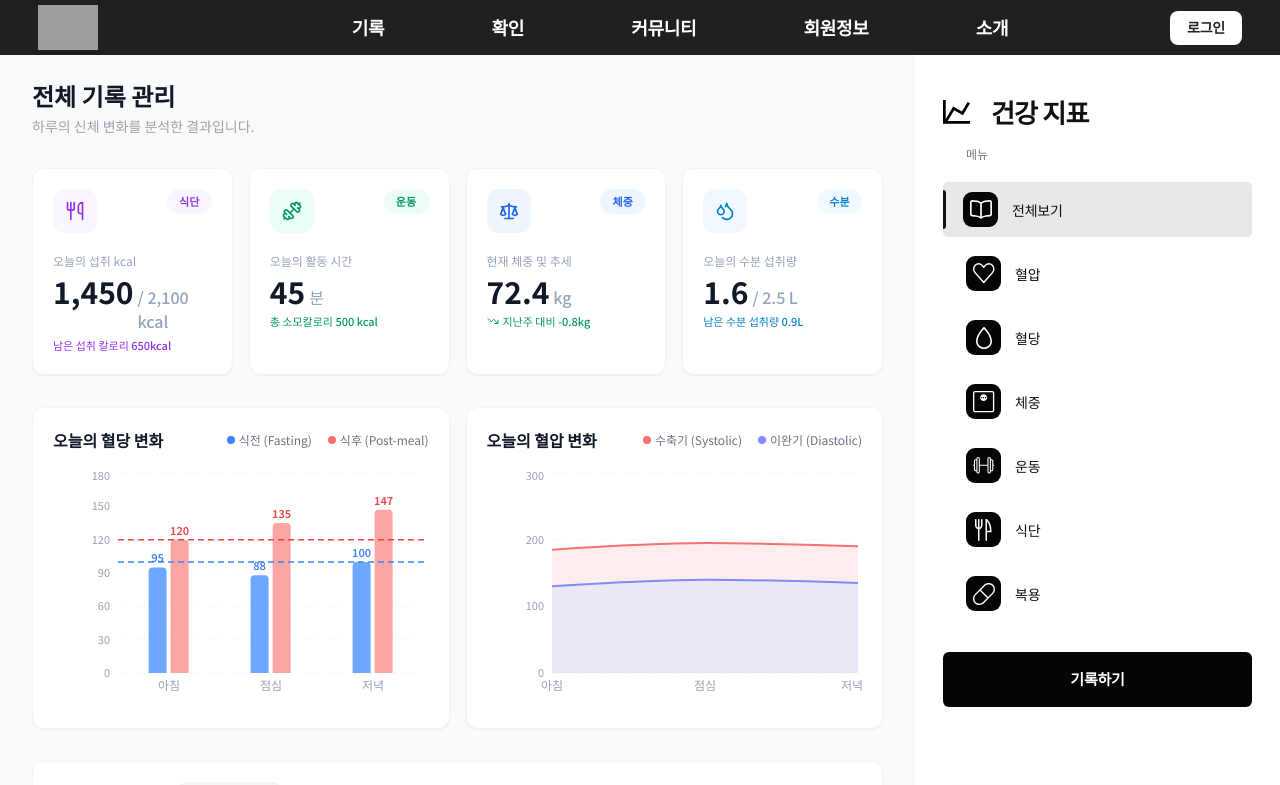
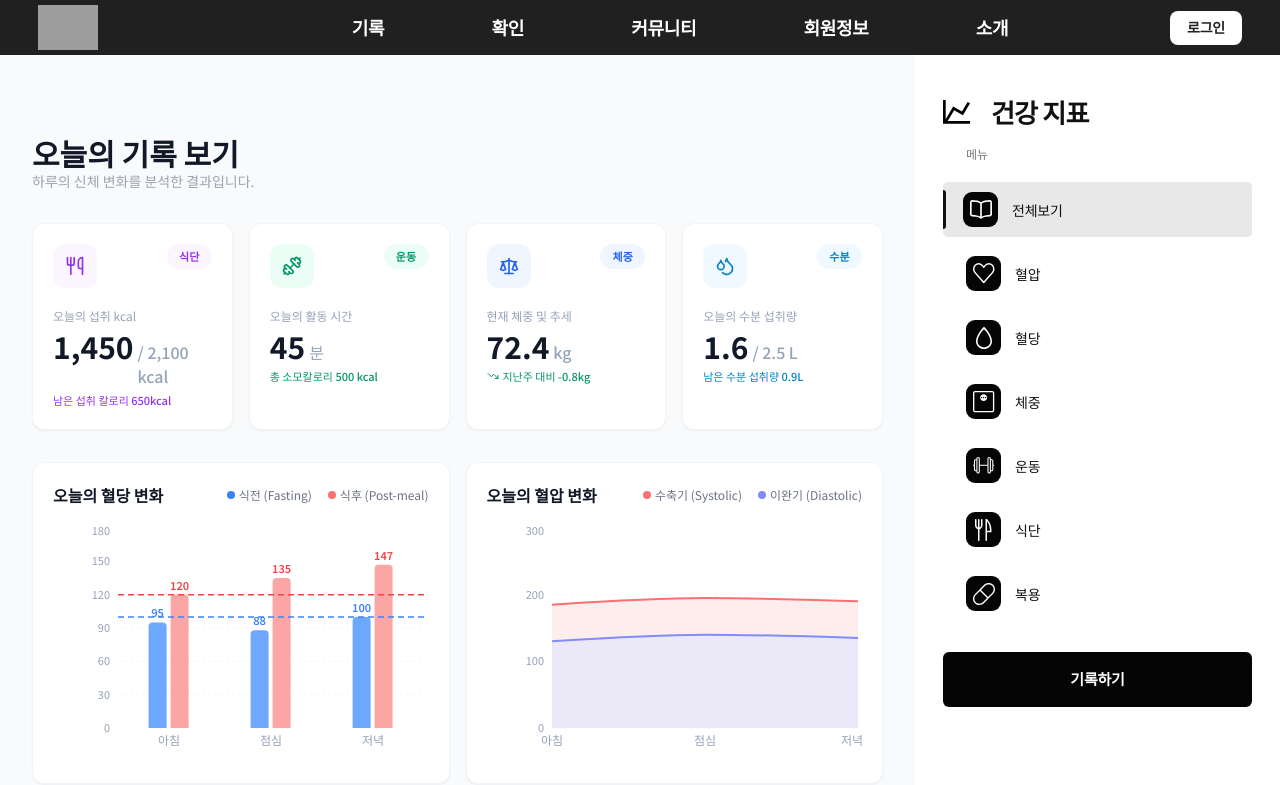
Before and after one commit to ZZAAE/Ballife, a React (Vite) app in the folder frontend/: page /check/all in a window 1280 px wide. Shown: the top 785 px of the page. Built offline with nearby package versions, Linux system fonts and the light colour scheme; grey boxes are pictures that could not be loaded.

Commit message:
RecordSummary.jsx, MedicationPage.jsx 상단 마진 수장, 글자 크기 글자 색 통일. Header.jsx 확인, 소개는 클릭했을때 다른페이지로 안넘어가지게 수정

```diff
--- a/frontend/src/components/Header.jsx
+++ b/frontend/src/components/Header.jsx
@@ -62,6 +62,17 @@ export default function Header({ isLoggedIn = false }) {
         {/* 메뉴 */}
         <nav className="flex flex-1 items-center justify-around">
           {navItems.map((item) => (
+            ["check", "intro"].includes(item.key) ?
+            <Link
+              key={item.key}
+              onMouseEnter={() =>
+                setHoveredMenu(item.dropdown ? item.key : null)
+              }
+              className="flex h-[70px] items-center px-[20px] text-[18px] font-semibold tracking-[-0.3px] text-white no-underline"
+            >
+              {item.label}
+            </Link>
+            :
             <Link
               key={item.key}
               to={item.path}
--- a/frontend/src/pages/AllRecordRead/RecordSummary.jsx
+++ b/frontend/src/pages/AllRecordRead/RecordSummary.jsx
@@ -162,13 +162,13 @@ export default function RecordSummary() {
   return (
     <div className="min-h-screen bg-gray-50 font-sans max-w-[1920px] mx-auto">
 
-      <div className="flex">
+      <div className="flex pt-[55px]">
         {/* Main Content */}
         <main className="flex-1 p-8">
           {/* Header */}
           <div className="mb-8">
-            <h1 className="text-2xl font-bold text-gray-900 mb-1">
-              전체 기록 관리
+            <h1 className="tmb-1 text-2xl font-bold text-gray-900 sm:text-3xl">
+              오늘의 기록 보기
             </h1>
             <p className="text-sm text-gray-400">
               하루의 신체 변화를 분석한 결과입니다.
--- a/frontend/src/pages/MedicationPage.jsx
+++ b/frontend/src/pages/MedicationPage.jsx
@@ -32,14 +32,14 @@ export default function MedicationPage() {
 
   return (
     <div className="min-h-full w-full bg-gray-100 overflow-x-hidden">
-      <div className="mx-auto w-full max-w-[1480px] px-5 sm:px-6 lg:px-10 xl:px-12 pt-12 pb-10">
+      <div className="mx-auto w-full max-w-[1480px] px-5 sm:px-6 lg:px-10 xl:px-12 pb-10 pt-[87px]">
         {/* 제목 영역 */}
         <section className="mb-10">
-          <h1 class="text-[32px] font-extrabold leading-none tracking-[-1.2px] text-[#252A31]">
+          <h1 class="tmb-1 text-2xl font-bold text-gray-900 sm:text-3xl">
             약 복용 관리
           </h1>
 
-          <p className="text-[17px] sm:text-[19px] lg:text-[22px] text-gray-400">
+          <p className="text-sm text-gray-400">
             지난 한 달간의 신체 변화를 분석한 결과입니다.
           </p>
         </section>
```
